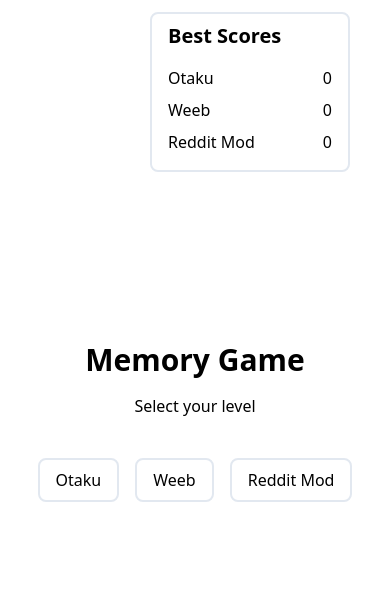
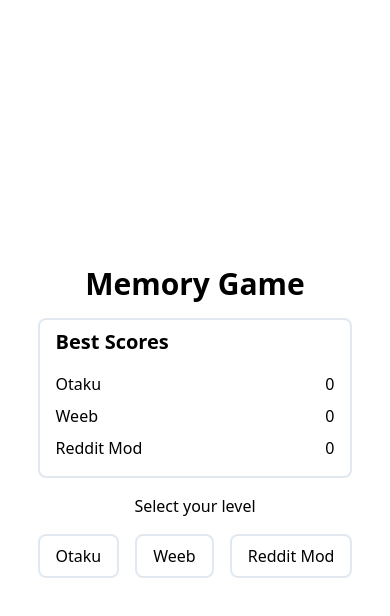
Before and after one commit to aaksant/memory-game, a React (Vite) app: page / in a window 390 px wide. Shown: the top 616 px of the page. Built offline with nearby package versions, Linux system fonts and the light colour scheme.

Commit message:
feat: minor styling improvements

```diff
--- a/src/App.jsx
+++ b/src/App.jsx
@@ -81,7 +81,7 @@ export default function App() {
           />
         </div>
       )}
-      {isGameOver && <GameOverModal handleRestart={reset} />}
+      {isGameOver && <GameOverModal score={score} handleRestart={reset} />}
       {isLevelComplete && <LevelCompleteModal handleRestart={reset} />}
       <Toaster />
     </div>
--- a/src/components/game/Card.jsx
+++ b/src/components/game/Card.jsx
@@ -1,7 +1,7 @@
 export default function Card({ image_url, name, handleCardClick }) {
   return (
     <article
-      className="w-64 transform cursor-pointer overflow-hidden rounded-lg bg-white shadow-lg transition-transform hover:shadow-xl md:w-56"
+      className="w-56 transform cursor-pointer overflow-hidden rounded-lg bg-white shadow-lg transition-transform hover:shadow-xl md:w-48"
       onClick={handleCardClick}
     >
       <img
--- a/src/components/home/Home.jsx
+++ b/src/components/home/Home.jsx
@@ -5,9 +5,9 @@ import levels from '../../levels';
 export default function Home({ bestScores, handleStartGame }) {
   return (
     <div className="relative flex flex-col items-center justify-center">
+      <h1 className="mb-4 text-3xl font-bold">Memory Game</h1>
       <Records levels={levels} bestScores={bestScores} />
-      <h1 className="mb-4 text-3xl font-bold">Memory Game</h1>
-      <h2 className="text-md mb-10">Select your level</h2>
+      <h2 className="text-md mb-4 font-medium sm:mb-8">Select your level</h2>
       <LevelButtons levels={levels} handleStartGame={handleStartGame} />
     </div>
   );
--- a/src/components/home/Records.jsx
+++ b/src/components/home/Records.jsx
@@ -1,6 +1,6 @@
 export default function Records({ levels, bestScores }) {
   return (
-    <div className="fixed top-3 right-10 min-w-50 rounded-lg border-2 border-slate-200 px-4 py-2">
+    <div className="top-3 right-10 mb-4 w-full min-w-50 rounded-lg border-2 border-slate-200 px-4 py-2 sm:fixed sm:w-0">
       <h3 className="mb-4 text-xl font-bold">Best Scores</h3>
       {levels.map(({ name }, index) => (
         <div key={index} className="mb-2 flex items-center justify-between">
--- a/src/components/modals/GameOverModal.jsx
+++ b/src/components/modals/GameOverModal.jsx
@@ -1,9 +1,11 @@
-export default function GameoverModal({ handleRestart }) {
+export default function GameoverModal({ score, handleRestart }) {
   return (
     <div className="modal-overlay">
       <div className="modal-body">
         <h2 className="mb-4 text-3xl font-bold text-gray-800">Game Over 🎮</h2>
-        <p className="mb-6 text-lg text-gray-700">Thank you for playing!</p>
+        <p className="mb-6 text-lg text-gray-700">
+          Your final score is {score}
+        </p>
         <button className="modal-button" onClick={handleRestart}>
           Restart
         </button>
```
